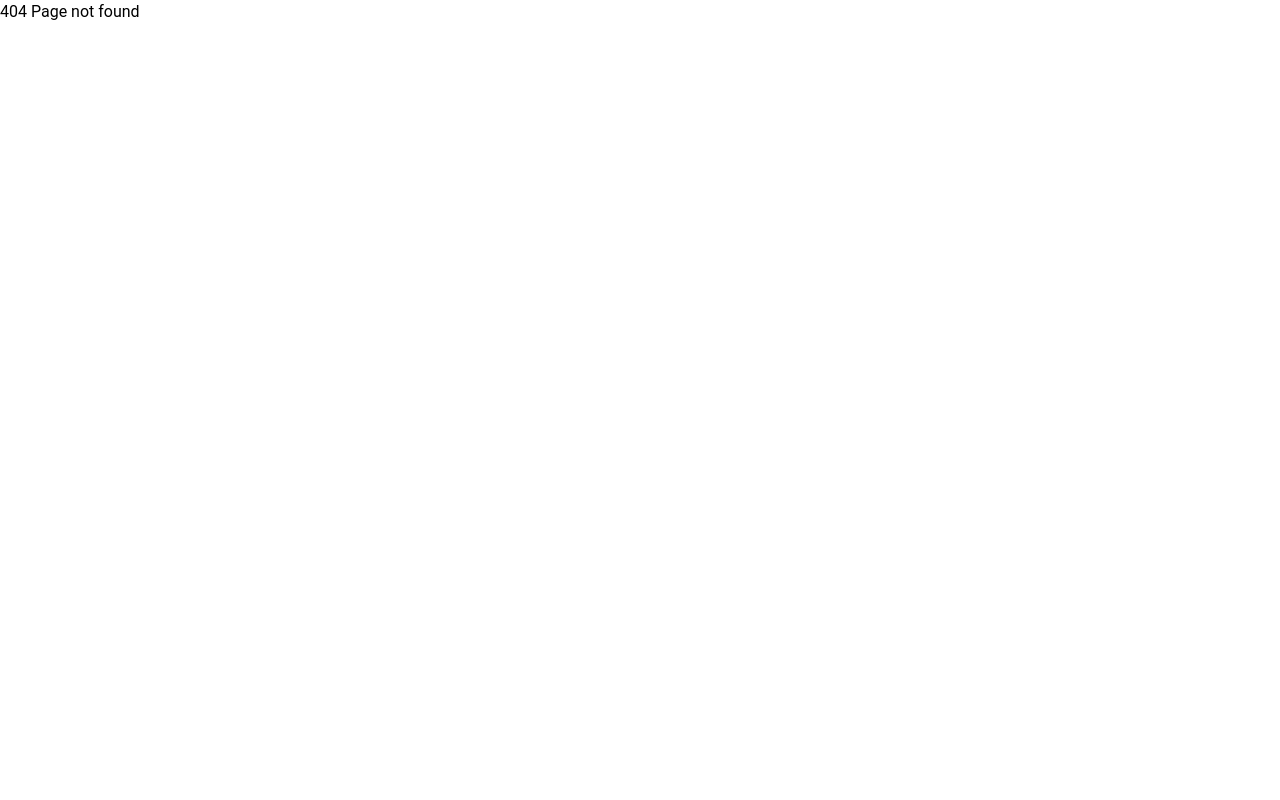
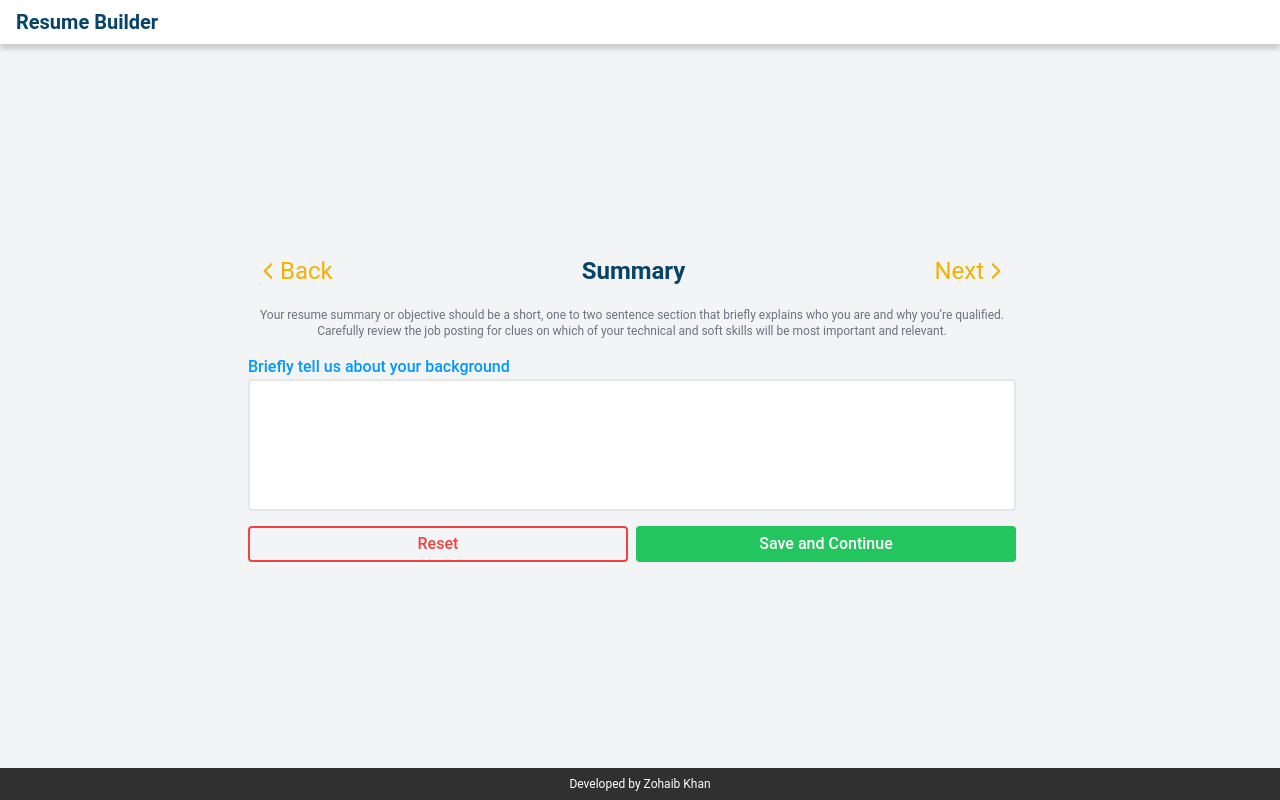
Before and after one commit to napstar-420/resume-builder, a React (Create React App) app: page /edit/summary in a window 1280 px wide. Before the commit this address had no page. Built offline with nearby package versions, Linux system fonts and the light colour scheme; the HTML template or start-up script is replaced by a standard one.

Commit message:
create summary.jsx

```diff
--- a/src/App.js
+++ b/src/App.js
@@ -12,6 +12,7 @@ import EditRoot from './routes/editRoot';
 import WorkHistory from "./routes/work_history";
 import Education from "./routes/education";
 import Skills from "./routes/skills";
+import Summary from "./routes/summary";
 function App() {
   const router = createBrowserRouter(
     createRoutesFromElements(
@@ -23,6 +24,7 @@ function App() {
           <Route path="work_history" element={<WorkHistory />}/>
           <Route path="education" element={<Education />}/>
           <Route path="skills" element={<Skills />}/>
+          <Route path="summary" element={<Summary />}/>
         </Route>
       </Route>
     )
--- /dev/null
+++ b/src/routes/summary.jsx
@@ -0,0 +1,41 @@
+import React from "react";
+import { IoIosArrowBack, IoIosArrowForward } from "react-icons/io";
+import { Link } from "react-router-dom";
+
+export default function Summary() {
+  return (
+    <section className='info_container'>
+      <article className='info_subContainer'>
+        <nav className='container_nav'>
+          <Link className='back_forward_link' to='/edit/skills'>
+            <IoIosArrowBack />
+            <span>Back</span>
+          </Link>
+          <h1>Summary</h1>
+          <Link className='back_forward_link' to='/edit/extras'>
+            <span>Next</span>
+            <IoIosArrowForward />
+          </Link>
+        </nav>
+        <main>
+          <p className='description_para'>
+            Your resume summary or objective should be a short, one to two
+            sentence section that briefly explains who you are and why you’re
+            qualified. Carefully review the job posting for clues on which of
+            your technical and soft skills will be most important and relevant.
+          </p>
+          <form className='edit_info_form'>
+            <div className="sm:col-start-1 sm:col-end-3">
+              <label htmlFor='summary' className='formLabel'>
+                Briefly tell us about your background
+              </label>
+              <textarea name="summary" id="summary" cols="30" rows="5" className="form_control resize-none"></textarea>
+            </div>
+            <button type="reset" className="reset-btn">Reset</button>
+            <button type="submit" className="submit-btn">Save and Continue</button>
+          </form>
+        </main>
+      </article>
+    </section>
+  );
+}
```
